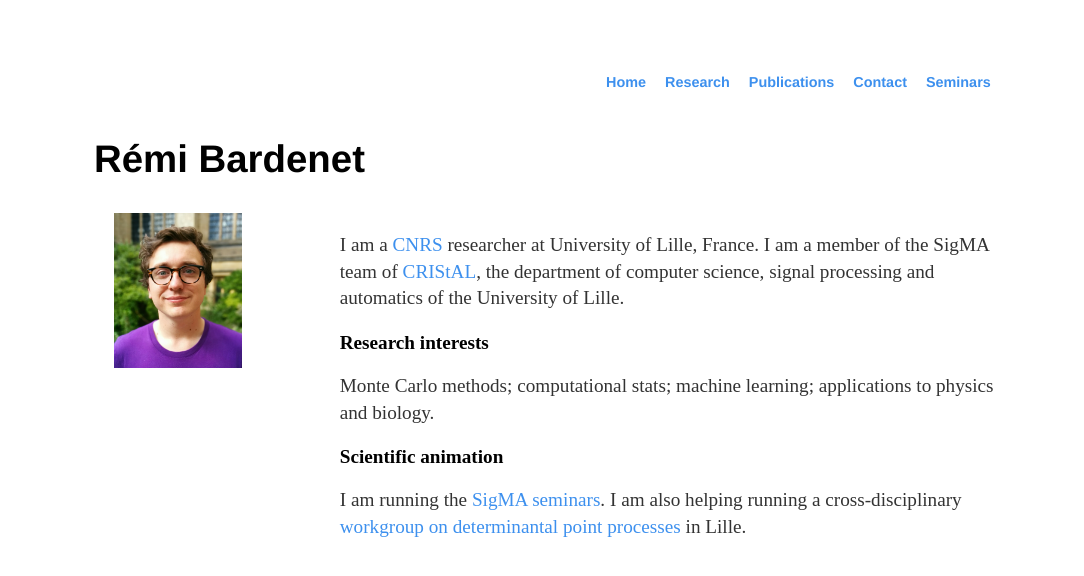
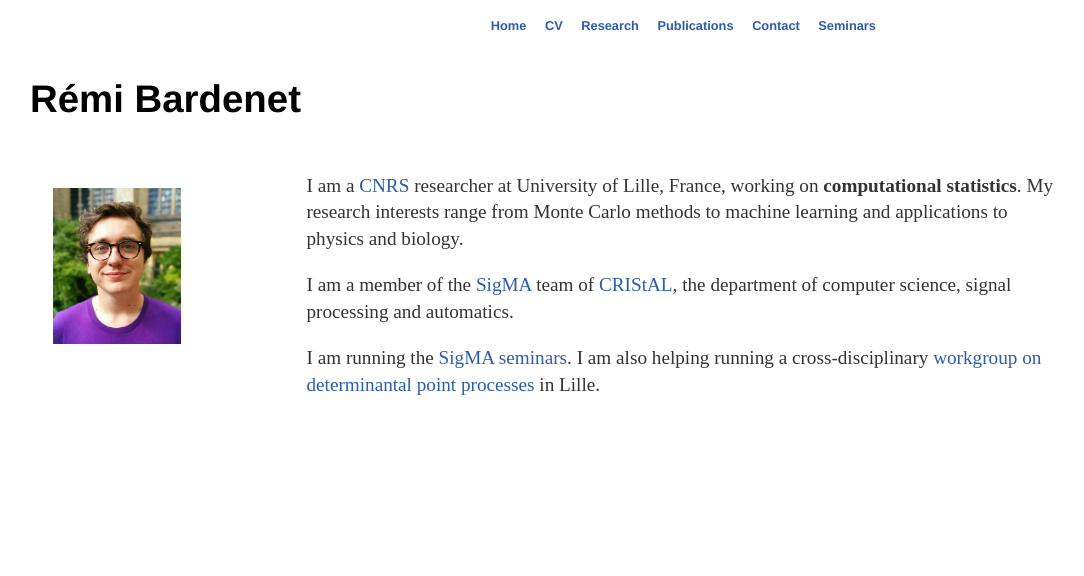
Before and after one commit to rbardenet/rbardenet.github.io, a Jekyll site: the page built from index.html, in a window 1280 px wide. Shown: the top 576 px of the page, without its empty margins (34-1118 px from the left). Built offline with Jekyll 4.4.1, drawn with Linux system fonts in a browser that asks for light colours.

Commit message:
changed back to default layout

```diff
--- a/_layouts/default.html
+++ b/_layouts/default.html
@@ -10,6 +10,7 @@
 			<nav>
 	    		<ul>
 	        		<li><a href="/">Home</a></li>
+	        		<li><a href="/cv">CV</a></li>
         	        	<li><a href="/contact">Research</a></li>
 	        		<li><a href="/publications">Publications</a></li>
 		        	<li><a href="/contact">Contact</a></li>
--- a/css/main.css
+++ b/css/main.css
@@ -4,8 +4,8 @@ header {
     width: 100%;
 }
 body {
-    margin: 60px auto;
-    width: 80%;
+    margin: 5px auto;
+    width: 90%;
 }
 section {
     font-size: .8em;
@@ -19,14 +19,14 @@ article {
 }
 aside {
     padding: 2%;
-    padding-top: 0%;
+    padding-top: 3%;
     float: left;
     width: 20%;
     display: inline-block;
     vertical-align: middle;
 }
 nav{
-    width: 50%;
+    width: 60%;
     float:right;
 }
 nav ul, footer ul {
@@ -34,7 +34,7 @@ nav ul, footer ul {
     padding: 0px;
     list-style: none;
     font-weight: bold;
-    font-size: .9em;
+    font-size: .8em;
 }
 nav ul li, footer ul li {
     display: inline;
@@ -42,7 +42,7 @@ nav ul li, footer ul li {
 }
 a {
     text-decoration: none;
-    color: #3D90EE;
+    color: #2A5DB0;
 }
 a:hover {
     text-decoration: underline;
--- a/index.html
+++ b/index.html
@@ -14,22 +14,21 @@ description: "Welcome!"
 <article>
 	<p>
         I am a <a href="http://www.cnrs.fr/index.php"> CNRS</a>
-	researcher at University of Lille, France. I am a member of
+	researcher at University of Lille, France, working on
+        <strong> computational statistics</strong>. My research
+        interests range from Monte Carlo methods to machine learning
+        and applications to physics and biology.
+        </p>
+
+        <p> I am a member of
 	the
-	<ahref="http://www.cristal.univ-lille.fr/?rubrique29&eid=30">
+	<a href="http://www.cristal.univ-lille.fr/?rubrique29&eid=30">
 	SigMA</a> team of <a
 	href="http://www.cristal.univ-lille.fr/?lang=en"> CRIStAL</a>,
 	the department of computer science, signal processing and
-	automatics of the University of Lille.
+	automatics.
         </p>
 
-        <h2> Research interests </h2>
-        <p>
-            Monte Carlo methods; computational stats; machine
-            learning; applications to physics and biology.
-       </p>
-
-        <h2> Scientific animation </h2>
         <p>
         I am running the <a href="seminars/index.html"> SigMA
         seminars</a>. I am also helping running a cross-disciplinary
```
Also changed, not shown: seminars/index.html (+10 -3 lines).
